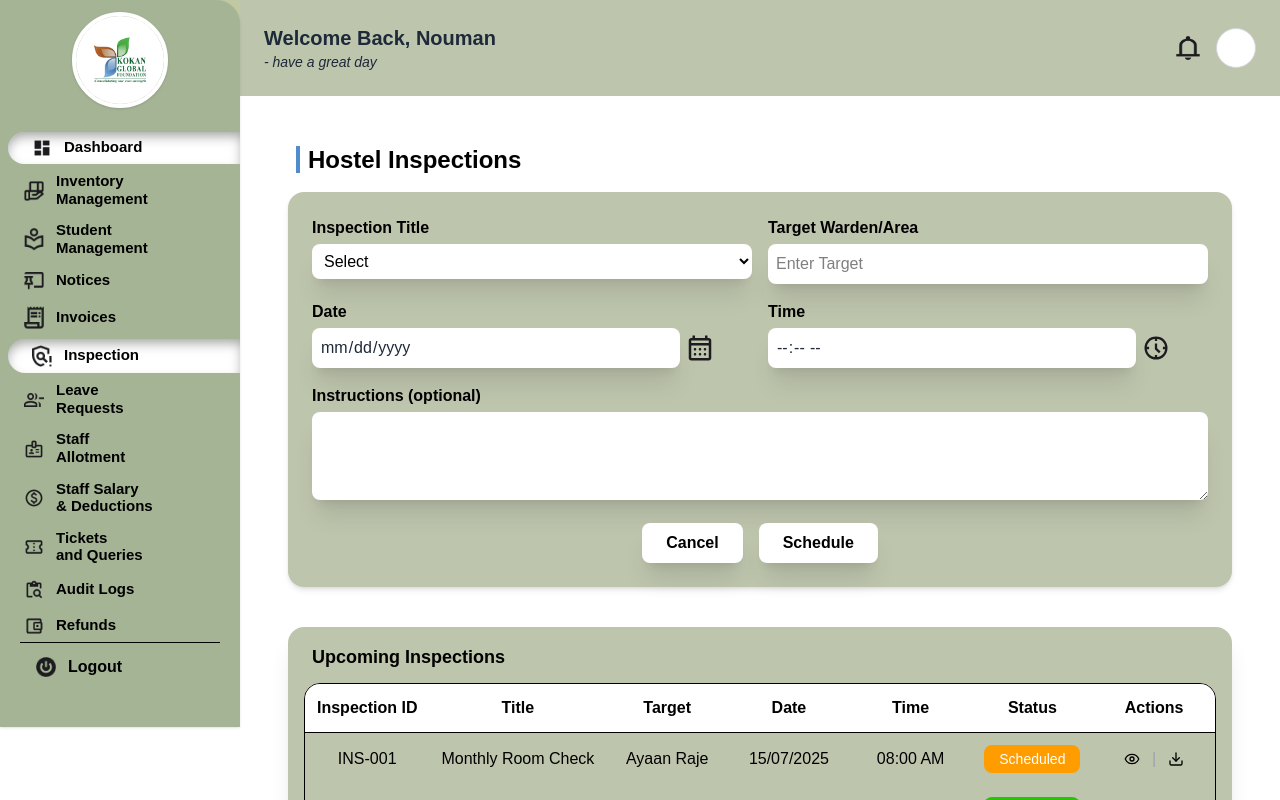
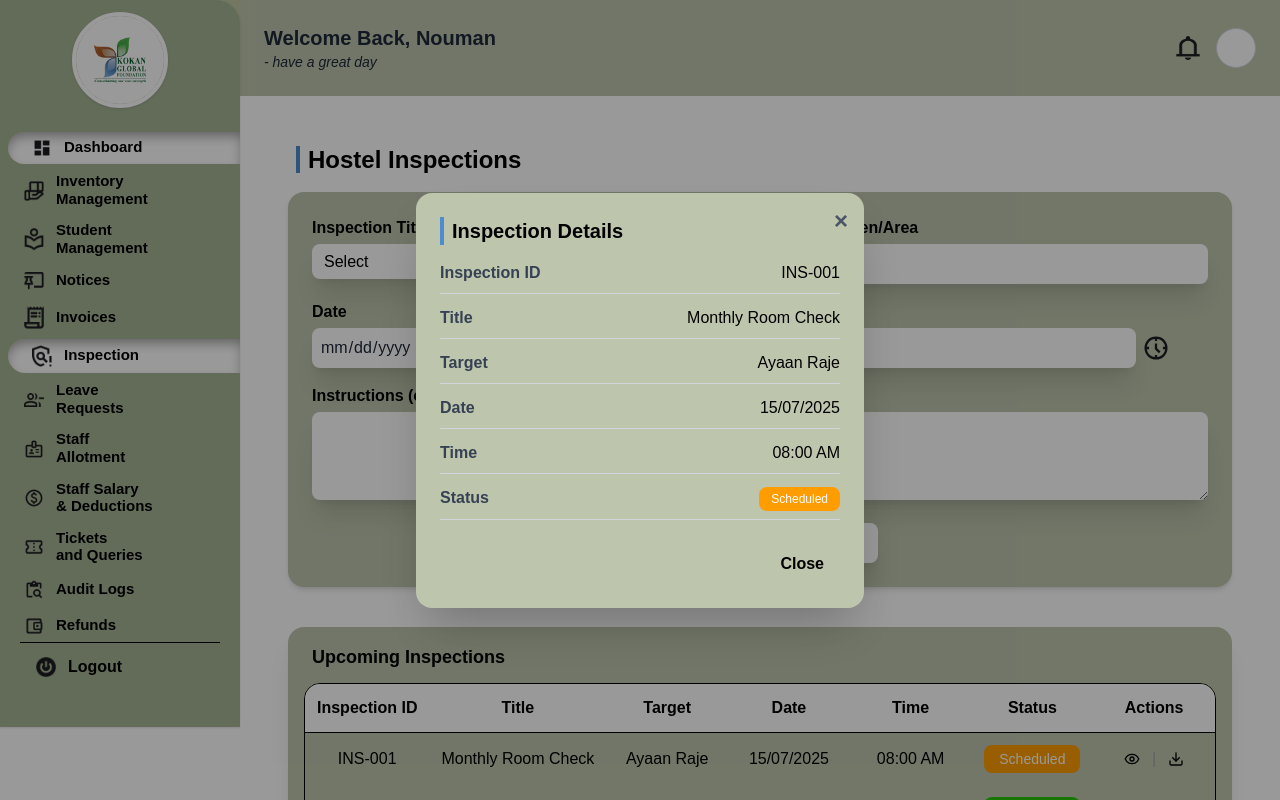
Before and after one commit to dev-nexcore/HM_ADMIN, a Next.js app: page /inspection in a window 1280 px wide. Both pictures are taken after a click on the icon 1132 px from the left and 759 px from the top of the page. Shown: the top 800 px of the page. Built offline with nearby package versions, Linux system fonts and the light colour scheme.

Commit message:
Add Inspection and Invoice modals for detailed view functionality

```diff
--- /dev/null
+++ b/src/components/adminInspection/InspectionModal.jsx
@@ -0,0 +1,60 @@
+"use client";
+
+export default function InspectionModal({
+  isOpen,
+  onClose,
+  section,
+  headers,
+  row,
+}) {
+  if (!isOpen || !row || !headers) return null;
+
+  return (
+    <div
+      className="fixed inset-0 z-50 flex items-center justify-center bg-black/40 px-4 sm:px-6"
+      aria-modal="true"
+      role="dialog"
+    >
+      <div className="relative w-full max-w-md rounded-2xl bg-[#BEC5AD] p-5 sm:p-6 shadow-2xl">
+        {/* Close Button */}
+        <button
+          onClick={onClose}
+          aria-label="Close Modal"
+          className="absolute top-3 right-4 text-gray-600 hover:text-black text-2xl font-bold"
+        >
+          &times;
+        </button>
+
+        {/* Section Title */}
+        <h3 className="text-lg sm:text-xl font-bold text-black mb-4 border-l-4 border-[#4F8CCF] pl-2">
+          {section}
+        </h3>
+
+        {/* Info Grid */}
+        <div className="space-y-3 text-sm sm:text-base text-black">
+          {headers.map((header, index) => (
+            <div
+              key={index}
+              className="flex justify-between items-start gap-2 border-b border-gray-300 pb-2"
+            >
+              <span className="font-semibold text-gray-700">{header}</span>
+              <span className="text-right break-words max-w-[50%]">
+                {row[index]}
+              </span>
+            </div>
+          ))}
+        </div>
+
+        {/* Bottom Close Button */}
+        <div className="mt-6 flex justify-end">
+          <button
+            onClick={onClose}
+            className="bg-[#BEC5AD] px-4 py-2 rounded-lg text-black font-semibold hover:bg-[#a6ad97] transition"
+          >
+            Close
+          </button>
+        </div>
+      </div>
+    </div>
+  );
+}
--- a/src/components/adminInspection/InspectionPage.jsx
+++ b/src/components/adminInspection/InspectionPage.jsx
@@ -3,6 +3,7 @@
 import { useState } from "react";
 import { Eye, Download } from "lucide-react";
 import Image from "next/image";
+import InspectionModal from "./InspectionModal";
 
 const statusStyles = {
   Scheduled: "bg-[#FF9D00] text-white",
@@ -21,6 +22,7 @@ export default function InspectionPage() {
 
   const [submitted, setSubmitted] = useState(false);
   const [errors, setErrors] = useState({});
+  const [selectedInspection, setSelectedInspection] = useState(null);
 
   const upcomingInspections = [
     {
@@ -95,9 +97,7 @@ export default function InspectionPage() {
   };
 
   const handleViewDetails = (inspection) => {
-    alert(
-      `Inspection Details:\n\nTitle: ${inspection.title}\nTarget: ${inspection.target}\nDate: ${inspection.date}\nTime: ${inspection.time}\nStatus: ${inspection.status}`
-    );
+    setSelectedInspection(inspection);
   };
 
   return (
@@ -332,6 +332,36 @@ export default function InspectionPage() {
           </div>
         </div>
       </section>
+      {selectedInspection && (
+        <InspectionModal
+          isOpen={!!selectedInspection}
+          onClose={() => setSelectedInspection(null)}
+          section="Inspection Details"
+          headers={[
+            "Inspection ID",
+            "Title",
+            "Target",
+            "Date",
+            "Time",
+            "Status",
+          ]}
+          row={[
+            selectedInspection.id,
+            selectedInspection.title,
+            selectedInspection.target,
+            selectedInspection.date,
+            selectedInspection.time,
+            <span
+              className={`inline-block px-3 py-1 text-xs font-medium rounded-lg ${
+                statusStyles[selectedInspection.status] ??
+                "bg-gray-300 text-black"
+              }`}
+            >
+              {selectedInspection.status}
+            </span>,
+          ]}
+        />
+      )}
     </div>
   );
 }
--- a/src/components/adminInvoice/InvoicePage.jsx
+++ b/src/components/adminInvoice/InvoicePage.jsx
@@ -3,11 +3,19 @@
 import { useEffect, useState } from "react";
 import InvoiceSection from "./InvoiceSection";
 import axios from "axios";
+import InvoiceModal from "./invoiceModal";
 
 export default function InvoicePage() {
   const [studentFees, setStudentFees] = useState([]);
   const [managementInvoices, setManagementInvoices] = useState([]);
   const [purchaseReceipts, setPurchaseReceipts] = useState([]);
+
+  const [modalData, setModalData] = useState({
+    isOpen: false,
+    section: "",
+    headers: [],
+    row: [],
+  });
 
   useEffect(() => {
     // Simulated API data — replace with axios requests
@@ -35,6 +43,7 @@ export default function InvoicePage() {
   }, []);
 
   // Handlers
+  // 📌 Handler for opening modal
   const handleView = (row, section) => {
     let headers = [];
 
@@ -52,11 +61,12 @@ export default function InvoicePage() {
       ];
     }
 
-    const details = headers
-      .map((header, index) => `${header}: ${row[index]}`)
-      .join("\n");
-
-    alert(`Details for ${section}:\n\n${details}`);
+    setModalData({
+      isOpen: true,
+      section,
+      headers,
+      row,
+    });
   };
 
   const handleDownload = (row) => {
@@ -119,6 +129,16 @@ export default function InvoicePage() {
           onDownload={handleDownload}
         />
       </div>
+      {/* 📦 Modal for details */}
+      <InvoiceModal
+        isOpen={modalData.isOpen}
+        onClose={() =>
+          setModalData({ isOpen: false, section: "", headers: [], row: [] })
+        }
+        section={modalData.section}
+        headers={modalData.headers}
+        row={modalData.row}
+      />
     </main>
   );
 }
--- /dev/null
+++ b/src/components/adminInvoice/invoiceModal.jsx
@@ -0,0 +1,50 @@
+"use client";
+
+export default function InvoiceModal({
+  isOpen,
+  onClose,
+  section,
+  headers,
+  row,
+}) {
+  if (!isOpen || !row || !headers) return null;
+
+  return (
+    <div
+      className="fixed inset-0 z-50 flex items-center justify-center bg-black/40 px-4 sm:px-6"
+      aria-modal="true"
+      role="dialog"
+    >
+      <div className="relative w-full max-w-md rounded-2xl bg-[#BEC5AD] p-5 sm:p-6 shadow-2xl">
+        {/* Section Title */}
+        <h3 className="mb-4 text-lg sm:text-xl font-bold text-black">
+          {section}
+        </h3>
+
+        {/* Info Grid */}
+        <div className="space-y-3 text-sm sm:text-base">
+          {headers.map((header, index) => (
+            <div
+              key={index}
+              className="flex justify-between items-start gap-2 border-b border-gray-300 pb-2"
+            >
+              <span className="font-semibold text-gray-700">{header}</span>
+              <span className="text-black text-right break-words max-w-[50%]">
+                {row[index]}
+              </span>
+            </div>
+          ))}
+        </div>
+
+        {/* Close Button */}
+        <button
+          onClick={onClose}
+          aria-label="Close Modal"
+          className="absolute top-3 right-4 text-gray-600 hover:text-black text-2xl font-bold"
+        >
+          &times;
+        </button>
+      </div>
+    </div>
+  );
+}
```
